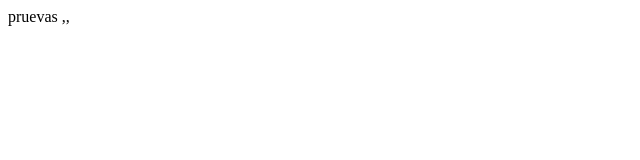
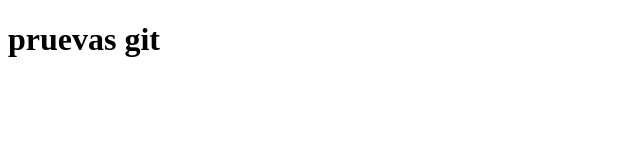
Before and after one commit to nasser-21/primerproyecto, a plain HTML site: page index.html in a window 1280 px wide. Shown: the whole page, without its empty margins (0-640 px from the left). Drawn offline with Linux system fonts and the light colour scheme.

Commit message:
puevas de como subir archivos

```diff
--- a/index.html
+++ b/index.html
@@ -8,7 +8,7 @@
 </head>
 <body>
     <header>
-        pruevas ,,
+        <h1>pruevas git</h1>
 
 
     </header>
```
